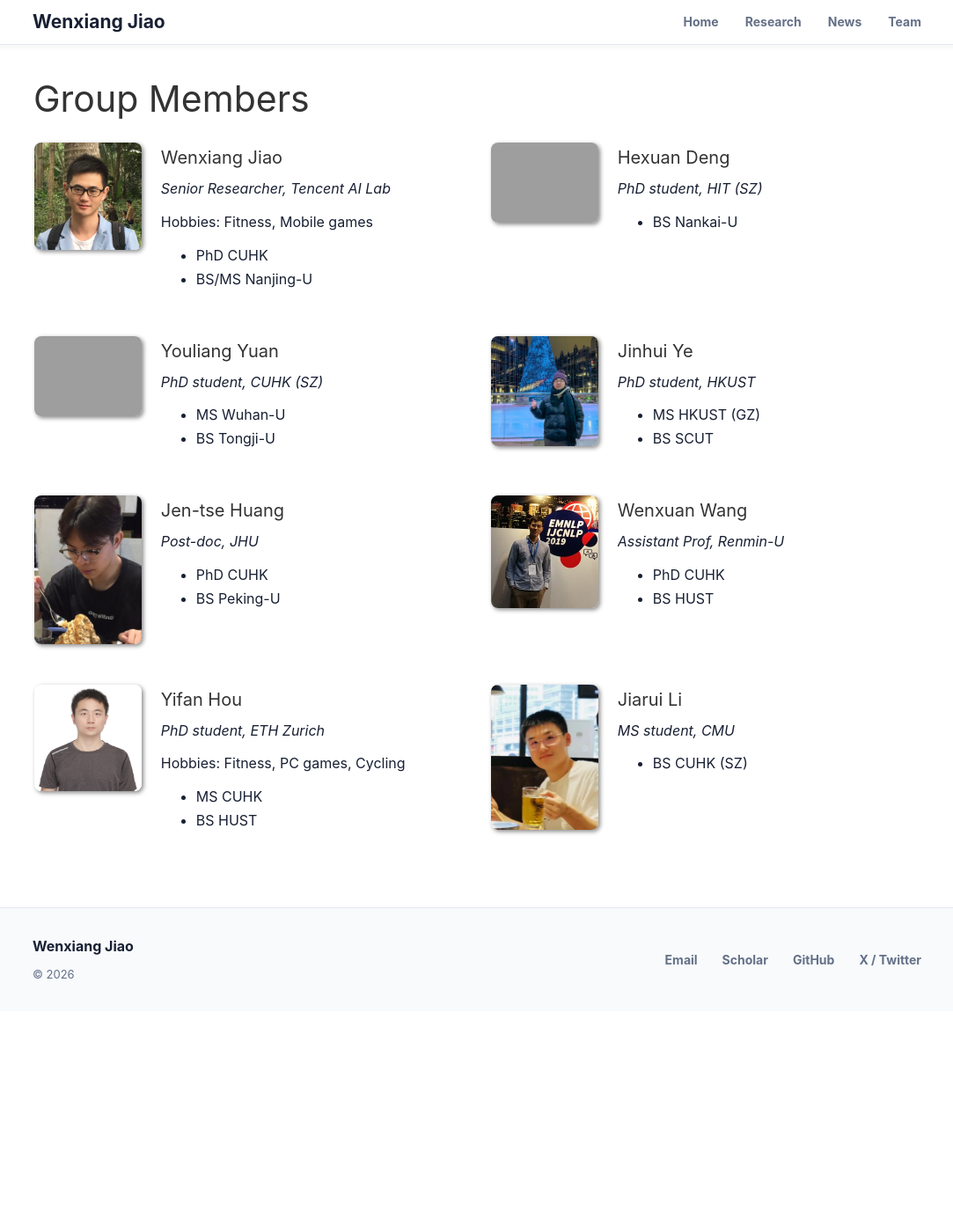
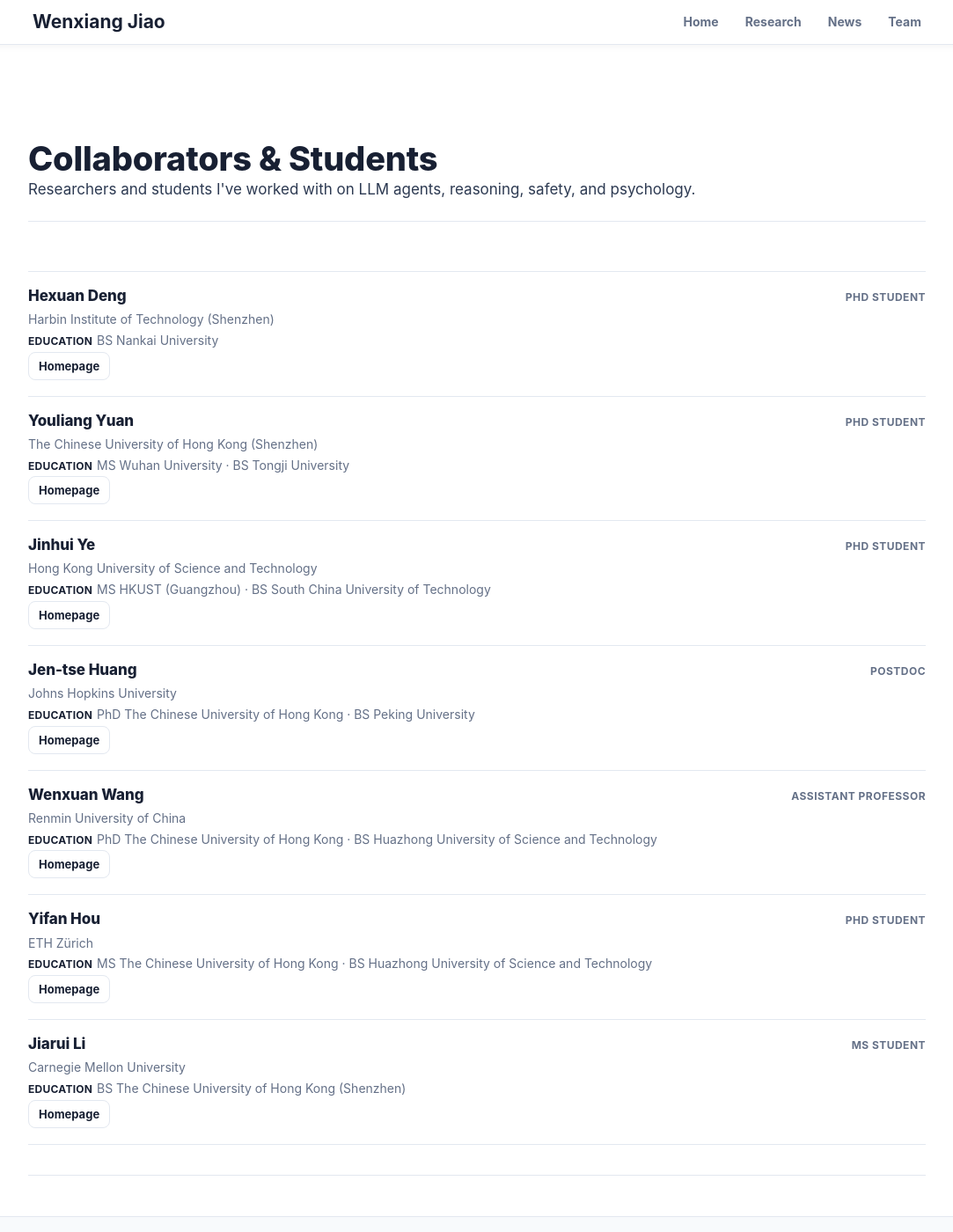
Before and after one commit to wxjiao/wxjiao.github.io, a Jekyll site: the page built from _pages/team.md, in a window 1280 px wide and 1400 px high. Shown: the whole window at 88% size, without its empty margins (98-1181 px from the left). Built offline with Jekyll 4.4.1, drawn with Linux system fonts in a browser that asks for light colours; nearby versions of some CDN libraries.

Commit message:
Rework team page as photo-less compact list of collaborators & students
Drop the old "Allan Lab" photo-grid template and "Group Members" framing.
Restructure team_members.yml around role/affiliation/education/research/
links/selected_works, expanding school abbreviations and removing the
stale self-entry. Switch the page to the modern homelay + section-block
style used by /allnews and /research, and add .people-list styling.
Empty fields are hidden by template guards, so research/scholar/github/
selected_works can be filled in over time without further template work.

Co-Authored-By: Claude Opus 4.7 <noreply@anthropic.com>

```diff
--- a/_data/team_members.yml
+++ b/_data/team_members.yml
@@ -1,55 +1,99 @@
-- name: Wenxiang Jiao
-  photo: wxjiao2016.jpeg
-  info: Senior Researcher, Tencent AI Lab
-  hobbies: Fitness, Mobile games
-  number_educ: 2
-  education1: PhD CUHK
-  education2: BS/MS Nanjing-U
+# Schema:
+#   name:         required
+#   role:         short tag rendered top-right (e.g. "PhD student", "Postdoc", "Asst Prof")
+#   affiliation:  current institution, full name
+#   education:    list of strings; rendered on one line, separated by " · "
+#   research:     one-line focus, e.g. "LLM safety, jailbreak robustness"
+#   links:        any subset of { homepage, scholar, github } as URLs
+#   selected_works: list of { title, link } — usually 1–2 entries
+#
+# All fields except `name` are optional; the template skips empty ones.
 
 - name: Hexuan Deng
-  photo: hexuan.jpg
-  info: PhD student, HIT (SZ)
-  number_educ: 1
-  education1: BS Nankai-U
+  role: PhD student
+  affiliation: Harbin Institute of Technology (Shenzhen)
+  education:
+    - BS Nankai University
+  research:
+  links:
+    homepage: https://hexuandeng.github.io/
+    scholar:
+    github:
+  selected_works: []
 
 - name: Youliang Yuan
-  photo: youliang.jpg
-  info: PhD student, CUHK (SZ)
-  number_educ: 2
-  education1: MS Wuhan-U
-  education2: BS Tongji-U
+  role: PhD student
+  affiliation: The Chinese University of Hong Kong (Shenzhen)
+  education:
+    - MS Wuhan University
+    - BS Tongji University
+  research:
+  links:
+    homepage: https://youliangyuan.github.io/
+    scholar:
+    github:
+  selected_works: []
 
 - name: Jinhui Ye
-  photo: jinhui.jpg
-  info: PhD student, HKUST
-  number_educ: 2
-  education1: MS HKUST (GZ)
-  education2: BS SCUT
+  role: PhD student
+  affiliation: Hong Kong University of Science and Technology
+  education:
+    - MS HKUST (Guangzhou)
+    - BS South China University of Technology
+  research:
+  links:
+    homepage: https://jhuiye.com/
+    scholar:
+    github:
+  selected_works: []
 
 - name: Jen-tse Huang
-  photo: jentse.jpeg
-  info: Post-doc, JHU
-  number_educ: 2
-  education1: PhD CUHK
-  education2: BS Peking-U
+  role: Postdoc
+  affiliation: Johns Hopkins University
+  education:
+    - PhD The Chinese University of Hong Kong
+    - BS Peking University
+  research:
+  links:
+    homepage: https://penguinnnnn.github.io/
+    scholar:
+    github:
+  selected_works: []
 
 - name: Wenxuan Wang
-  photo: wenxuan.jpeg
-  info: Assistant Prof, Renmin-U
-  number_educ: 2
-  education1: PhD CUHK
-  education2: BS HUST
+  role: Assistant Professor
+  affiliation: Renmin University of China
+  education:
+    - PhD The Chinese University of Hong Kong
+    - BS Huazhong University of Science and Technology
+  research:
+  links:
+    homepage: https://jarviswang94.github.io/
+    scholar:
+    github:
+  selected_works: []
 
 - name: Yifan Hou
-  photo: Yifan.jpg
-  info: PhD student, ETH Zurich
-  hobbies: Fitness, PC games, Cycling
-  number_educ: 2
-  education1: MS CUHK
-  education2: BS HUST
+  role: PhD student
+  affiliation: ETH Zürich
+  education:
+    - MS The Chinese University of Hong Kong
+    - BS Huazhong University of Science and Technology
+  research:
+  links:
+    homepage: https://yifan-h.github.io/
+    scholar:
+    github:
+  selected_works: []
 
 - name: Jiarui Li
-  photo: jiarui.jpeg
-  info: MS student, CMU
-  number_educ: 1
-  education1: BS CUHK (SZ)
+  role: MS student
+  affiliation: Carnegie Mellon University
+  education:
+    - BS The Chinese University of Hong Kong (Shenzhen)
+  research:
+  links:
+    homepage: https://yiluli.github.io/
+    scholar:
+    github:
+  selected_works: []
--- a/_pages/team.md
+++ b/_pages/team.md
@@ -1,227 +1,44 @@
 ---
-title: "Wenxiang Jiao (焦文祥) - Team"
-layout: gridlay
-excerpt: "Team members, collaborators, and students working with Wenxiang Jiao."
+title: "Wenxiang Jiao (焦文祥) - Collaborators & Students"
+layout: homelay
+excerpt: "Researchers and students Wenxiang Jiao has worked with on LLM agents, reasoning, safety, and psychology."
 sitemap: false
 permalink: /team/
 ---
 
-# Group Members
-{% assign number_printed = 0 %}
-{% for member in site.data.team_members %}
+<section markdown="0" class="page-header">
+  <h1>Collaborators &amp; Students</h1>
+  <p class="page-intro">Researchers and students I've worked with on LLM agents, reasoning, safety, and psychology.</p>
+</section>
 
-{% assign even_odd = number_printed | modulo: 2 %}
-
-{% if even_odd == 0 %}
-<div class="row">
-{% endif %}
-
-<div class="col-sm-6 clearfix">
-  <img src="{{ site.url }}{{ site.baseurl }}/images/teampic/{{ member.photo }}" class="img-responsive" width="25%" style="float: left" />
-  <div style="overflow: hidden">
-  <h4>{{ member.name }}</h4>
-  <i>{{ member.info }}</i> <!--<br>email: <{{ member.email }}></i> -->
-  {% if member.hobbies %}
-  Hobbies: {{ member.hobbies}}
-  {% endif %}
-  {% if member.startyear %}
-  Start year: {{ member.startyear}}
-  {% endif %}
-  {% if member.researchinterest %}
-  Research interest: {{ member.researchinterest}}
-  {% endif %}
-
-  <ul style="overflow: hidden">
-  {% if member.number_educ == 1 %}
-  <li> {{ member.education1 }} </li>
-  {% endif %}
-
-  {% if member.number_educ == 2 %}
-  <li> {{ member.education1 }} </li>
-  <li> {{ member.education2 }} </li>
-  {% endif %}
-
-  {% if member.number_educ == 3 %}
-  <li> {{ member.education1 }} </li>
-  <li> {{ member.education2 }} </li>
-  <li> {{ member.education3 }} </li>
-  {% endif %}
-
-  {% if member.number_educ == 4 %}
-  <li> {{ member.education1 }} </li>
-  <li> {{ member.education2 }} </li>
-  <li> {{ member.education3 }} </li>
-  <li> {{ member.education4 }} </li>
-  {% endif %}
-
-  {% if member.number_educ == 5 %}
-  <li> {{ member.education1 }} </li>
-  <li> {{ member.education2 }} </li>
-  <li> {{ member.education3 }} </li>
-  <li> {{ member.education4 }} </li>
-  <li> {{ member.education5 }} </li>
-  {% endif %}
-
-  </ul>
+<section markdown="0" class="section-block">
+  <div class="people-list">
+    {% for m in site.data.team_members %}
+    <article class="person">
+      <header class="person-head">
+        <h3 class="person-name">{{ m.name }}</h3>
+        {% if m.role %}<span class="person-role">{{ m.role }}</span>{% endif %}
+      </header>
+      {% if m.affiliation %}
+      <p class="person-affiliation">{{ m.affiliation }}</p>
+      {% endif %}
+      {% if m.education and m.education.size > 0 %}
+      <p class="person-edu"><span class="person-meta-label">Education</span>{% for e in m.education %}{{ e }}{% unless forloop.last %} · {% endunless %}{% endfor %}</p>
+      {% endif %}
+      {% if m.research and m.research != "" %}
+      <p class="person-research"><span class="person-meta-label">Research</span>{{ m.research }}</p>
+      {% endif %}
+      {% if m.selected_works and m.selected_works.size > 0 %}
+      <p class="person-works"><span class="person-meta-label">Selected</span>{% for w in m.selected_works %}<a href="{{ w.link }}">{{ w.title }}</a>{% unless forloop.last %} · {% endunless %}{% endfor %}</p>
+      {% endif %}
+      {% if m.links.homepage or m.links.scholar or m.links.github %}
+      <p class="person-links inline-links">
+        {% if m.links.homepage %}<a href="{{ m.links.homepage }}">Homepage</a>{% endif %}
+        {% if m.links.scholar %}<a href="{{ m.links.scholar }}">Scholar</a>{% endif %}
+        {% if m.links.github %}<a href="{{ m.links.github }}">GitHub</a>{% endif %}
+      </p>
+      {% endif %}
+    </article>
+    {% endfor %}
   </div>
-</div>
-
-{% assign number_printed = number_printed | plus: 1 %}
-
-{% if even_odd == 1 %}
-</div>
-{% endif %}
-
-{% endfor %}
-
-{% assign even_odd = number_printed | modulo: 2 %}
-{% if even_odd == 1 %}
-</div>
-{% endif %}
-
-
-
-
-{% assign number_printed = 0 %}
-{% for member in site.data.students %}
-
-{% assign even_odd = number_printed | modulo: 2 %}
-
-{% if even_odd == 0 %}
-<div class="row">
-{% endif %}
-
-<div class="col-sm-6 clearfix">
-  <img src="{{ site.url }}{{ site.baseurl }}/images/teampic/{{ member.photo }}" class="img-responsive" width="25%" style="float: left" />
-  <div style="overflow: hidden">
-  <h4>{{ member.name }}</h4>
-  <i>{{ member.info }} <!-- <br>email: <{{ member.email }}></i> -->
-  <br>Hobbies: {{ member.hobbies}}</i>
-  <ul style="overflow: hidden">
-
-  {% if member.number_educ == 1 %}
-  <li> {{ member.education1 }} </li>
-  {% endif %}
-
-  {% if member.number_educ == 2 %}
-  <li> {{ member.education1 }} </li>
-  <li> {{ member.education2 }} </li>
-  {% endif %}
-
-  {% if member.number_educ == 3 %}
-  <li> {{ member.education1 }} </li>
-  <li> {{ member.education2 }} </li>
-  <li> {{ member.education3 }} </li>
-  {% endif %}
-
-  {% if member.number_educ == 4 %}
-  <li> {{ member.education1 }} </li>
-  <li> {{ member.education2 }} </li>
-  <li> {{ member.education3 }} </li>
-  <li> {{ member.education4 }} </li>
-  {% endif %}
-
-  </ul>
-  </div>
-</div>
-
-{% assign number_printed = number_printed | plus: 1 %}
-
-{% if even_odd == 1 %}
-</div>
-{% endif %}
-
-{% endfor %}
-
-{% assign even_odd = number_printed | modulo: 2 %}
-{% if even_odd == 1 %}
-</div>
-{% endif %}
-
-
-
-
-{% assign number_printed = 0 %}
-{% for member in site.data.alumni_members %}
-
-{% assign even_odd = number_printed | modulo: 2 %}
-
-{% if even_odd == 0 %}
-<div class="row">
-{% endif %}
-
-<div class="col-sm-6 clearfix">
-  <img src="{{ site.url }}{{ site.baseurl }}/images/teampic/{{ member.photo }}" class="img-responsive" width="25%" style="float: left" />
-  <h4>{{ member.name }}</h4>
-  <i>{{ member.info }} <!-- <br>email: <{{ member.email }}></i> -->
-  <br>Hobbies: {{ member.hobbies}}</i>
-  <ul style="overflow: hidden">
-
-  {% if member.number_educ == 1 %}
-  <li> {{ member.education1 }} </li>
-  {% endif %}
-
-  {% if member.number_educ == 2 %}
-  <li> {{ member.education1 }} </li>
-  <li> {{ member.education2 }} </li>
-  {% endif %}
-
-  {% if member.number_educ == 3 %}
-  <li> {{ member.education1 }} </li>
-  <li> {{ member.education2 }} </li>
-  <li> {{ member.education3 }} </li>
-  {% endif %}
-
-  {% if member.number_educ == 4 %}
-  <li> {{ member.education1 }} </li>
-  <li> {{ member.education2 }} </li>
-  <li> {{ member.education3 }} </li>
-  <li> {{ member.education4 }} </li>
-  {% endif %}
-
-  </ul>
-</div>
-
-{% assign number_printed = number_printed | plus: 1 %}
-
-{% if even_odd == 1 %}
-</div>
-{% endif %}
-
-{% endfor %}
-
-{% assign even_odd = number_printed | modulo: 2 %}
-{% if even_odd == 1 %}
-</div>
-{% endif %}
-
-<!--
-## Former visitors, BSc/ MSc students
-<div class="row">
-
-<div class="col-sm-4 clearfix">
-<h4>Visitors</h4>
-{% for member in site.data.alumni_visitors %}
-{{ member.name }}
-{% endfor %}
-</div>
-
-<div class="col-sm-4 clearfix">
-<h4>Master students</h4>
-{% for member in site.data.alumni_msc %}
-{{ member.name }}
-{% endfor %}
-</div>
-
-<div class="col-sm-4 clearfix">
-<h4>Bachelor Students</h4>
-{% for member in site.data.alumni_bsc %}
-{{ member.name }}
-{% endfor %}
-</div>
-
-</div>
-
-
-## Administrative Support
-<a href="mailto:paulina.motyka@inf.ethz.ch">Paulina Agata Piotrowska-Motyka</a> is helping us (and other groups) with administration. -->
+</section>
--- a/css/main.scss
+++ b/css/main.scss
@@ -500,6 +500,69 @@ img {
   margin: 0;
 }
 
+.people-list {
+  display: grid;
+  gap: 0;
+  border-top: 1px solid var(--line);
+}
+
+.person {
+  padding: 18px 0 16px;
+  border-bottom: 1px solid var(--line);
+}
+
+.person-head {
+  display: flex;
+  align-items: baseline;
+  justify-content: space-between;
+  gap: 16px;
+  margin: 0 0 4px;
+}
+
+.person-name {
+  margin: 0;
+  color: var(--text);
+  font-size: 17px;
+  font-weight: 760;
+  letter-spacing: -0.003em;
+}
+
+.person-role {
+  color: var(--muted);
+  font-size: 12px;
+  font-weight: 700;
+  letter-spacing: 0.04em;
+  text-transform: uppercase;
+  white-space: nowrap;
+}
+
+.person-affiliation {
+  margin: 0 0 6px;
+  color: var(--text);
+  font-size: 14.5px;
+}
+
+.person p {
+  margin: 2px 0;
+  color: var(--muted);
+  font-size: 14px;
+  line-height: 1.55;
+}
+
+.person-meta-label {
+  display: inline-block;
+  min-width: 78px;
+  color: var(--text);
+  font-weight: 700;
+  font-size: 12px;
+  letter-spacing: 0.02em;
+  text-transform: uppercase;
+}
+
+.person-links {
+  margin-top: 6px;
+}
+
 .section-link {
   margin: 18px 0 0;
 }
```
